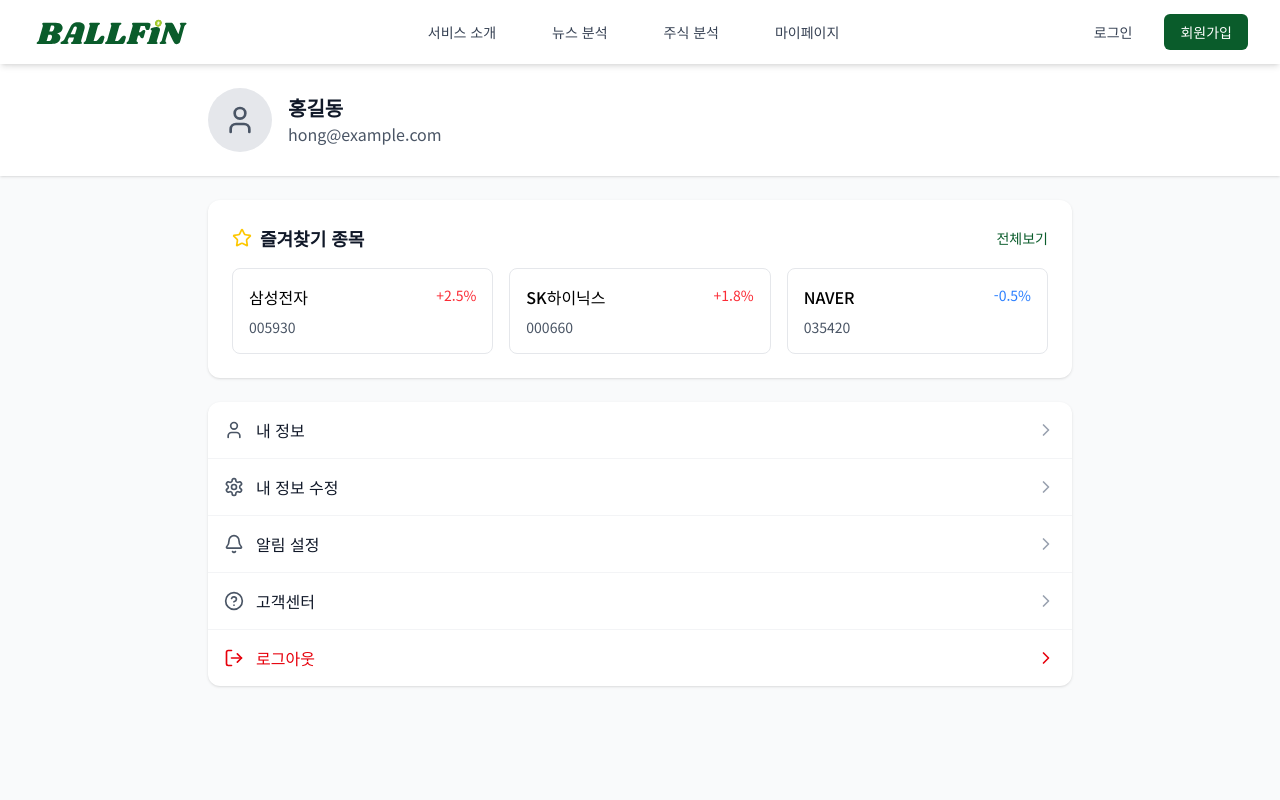
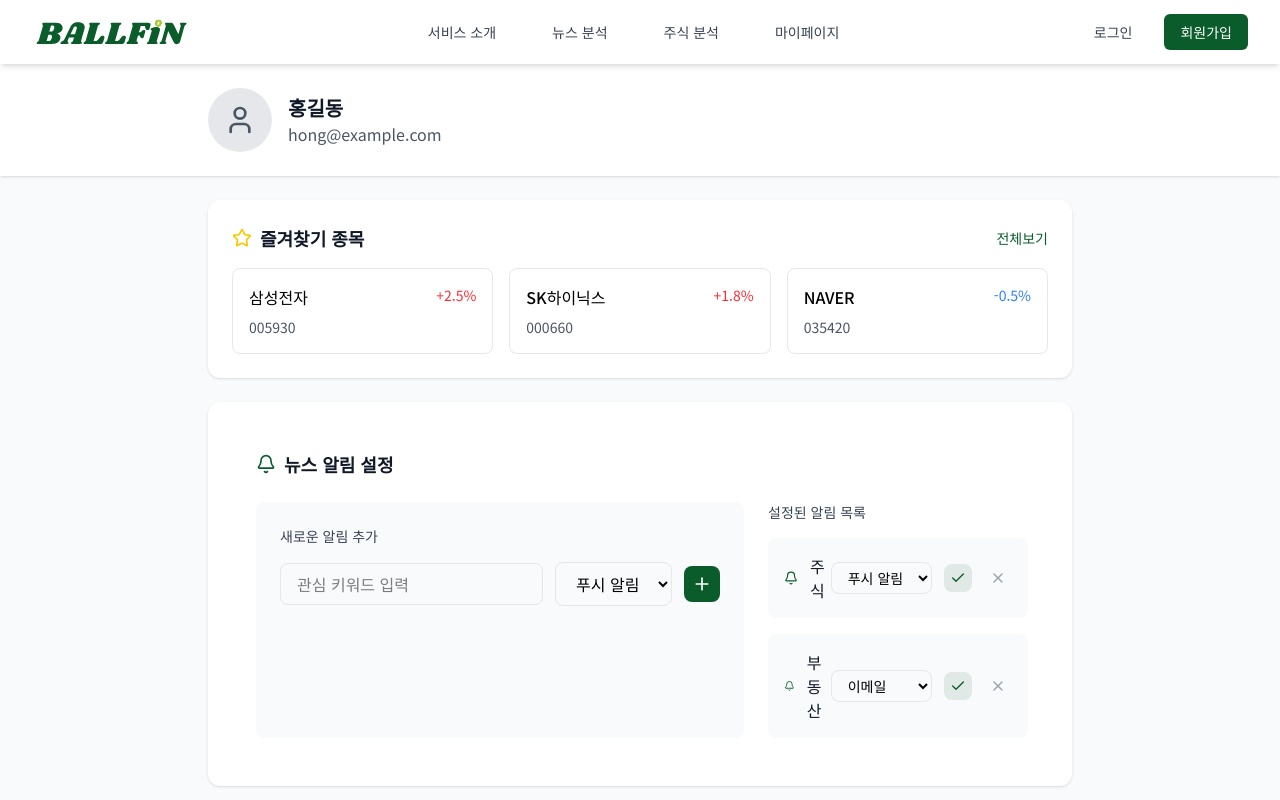
Before and after one commit to BALLFiN/BALLFiN-FE, a React (Vite) app: page /mypage in a window 1280 px wide. Shown: the top 800 px of the page. Built offline with nearby package versions, Linux system fonts and the light colour scheme; a web font is replaced by a local one.

Commit message:
🎨: 뉴스 알람 컴포넌트 구현

```diff
--- /dev/null
+++ b/src/components/auth/myPage/NewsAlarm.tsx
@@ -0,0 +1,180 @@
+import { Bell, Plus, X, Check } from "lucide-react";
+import { useState } from "react";
+import Toast from "@/components/common/Toast";
+
+interface NewsAlert {
+  id: string;
+  keyword: string;
+  isActive: boolean;
+  notificationType: "push" | "email";
+}
+
+export default function NewsAlerts() {
+  const [alerts, setAlerts] = useState<NewsAlert[]>([
+    { id: "1", keyword: "주식", isActive: true, notificationType: "push" },
+    { id: "2", keyword: "부동산", isActive: true, notificationType: "email" },
+  ]);
+  const [newKeyword, setNewKeyword] = useState("");
+  const [selectedType, setSelectedType] = useState<"push" | "email">("push");
+  const [toast, setToast] = useState<{
+    show: boolean;
+    message: string;
+    type: "success" | "error";
+  }>({ show: false, message: "", type: "success" });
+
+  const handleAddAlert = () => {
+    if (newKeyword.trim()) {
+      setAlerts([
+        ...alerts,
+        {
+          id: Date.now().toString(),
+          keyword: newKeyword.trim(),
+          isActive: true,
+          notificationType: selectedType,
+        },
+      ]);
+      setNewKeyword("");
+      setToast({
+        show: true,
+        message: `${newKeyword.trim()}에 대한 ${
+          selectedType === "push" ? "푸시" : "이메일"
+        } 알림 설정이 완료되었습니다.`,
+        type: "success",
+      });
+    }
+  };
+
+  const handleRemoveAlert = (id: string) => {
+    setAlerts(alerts.filter((alert) => alert.id !== id));
+  };
+
+  const handleToggleAlert = (id: string) => {
+    setAlerts(
+      alerts.map((alert) =>
+        alert.id === id ? { ...alert, isActive: !alert.isActive } : alert
+      )
+    );
+  };
+
+  const handleTypeChange = (id: string, type: "push" | "email") => {
+    setAlerts(
+      alerts.map((alert) =>
+        alert.id === id ? { ...alert, notificationType: type } : alert
+      )
+    );
+  };
+
+  return (
+    <div className="p-6">
+      <div className="flex items-center justify-between mb-6">
+        <h2 className="text-lg font-semibold text-gray-900 flex items-center gap-2">
+          <Bell className="text-[#0A5C2B]" size={20} />
+          뉴스 알림 설정
+        </h2>
+      </div>
+
+      <div className="flex gap-6">
+        {/* 알림 추가 섹션 */}
+        <div className="flex-1 bg-gray-50 rounded-lg p-6">
+          <h3 className="text-sm font-medium text-gray-700 mb-4">
+            새로운 알림 추가
+          </h3>
+          <div className="flex items-center gap-3">
+            <input
+              type="text"
+              value={newKeyword}
+              onChange={(e) => setNewKeyword(e.target.value)}
+              placeholder="관심 키워드 입력"
+              className="flex-1 px-4 py-2 border border-gray-200 rounded-lg focus:outline-none focus:ring-2 focus:ring-[#0A5C2B]/20"
+            />
+            <select
+              value={selectedType}
+              onChange={(e) =>
+                setSelectedType(e.target.value as "push" | "email")
+              }
+              className="px-4 py-2 border border-gray-200 rounded-lg focus:outline-none focus:ring-2 focus:ring-[#0A5C2B]/20"
+            >
+              <option value="push">푸시 알림</option>
+              <option value="email">이메일</option>
+            </select>
+            <button
+              onClick={handleAddAlert}
+              className="p-2 bg-[#0A5C2B] text-white rounded-lg hover:bg-[#0A5C2B]/90 transition-colors"
+            >
+              <Plus className="w-5 h-5" />
+            </button>
+          </div>
+        </div>
+
+        {/* 알림 목록 섹션 */}
+        <div className="flex-1">
+          <h3 className="text-sm font-medium text-gray-700 mb-4">
+            설정된 알림 목록
+          </h3>
+          <div className="space-y-4">
+            {alerts.map((alert) => (
+              <div
+                key={alert.id}
+                className="flex items-center justify-between p-4 bg-gray-50 rounded-lg"
+              >
+                <div className="flex items-center gap-3">
+                  <Bell
+                    className={`w-5 h-5 ${
+                      alert.isActive ? "text-[#0A5C2B]" : "text-gray-400"
+                    }`}
+                  />
+                  <span className="font-medium text-gray-900">
+                    {alert.keyword}
+                  </span>
+                </div>
+                <div className="flex items-center gap-3">
+                  <select
+                    value={alert.notificationType}
+                    onChange={(e) =>
+                      handleTypeChange(
+                        alert.id,
+                        e.target.value as "push" | "email"
+                      )
+                    }
+                    className="px-3 py-1 text-sm border border-gray-200 rounded-lg focus:outline-none focus:ring-2 focus:ring-[#0A5C2B]/20"
+                  >
+                    <option value="push">푸시 알림</option>
+                    <option value="email">이메일</option>
+                  </select>
+                  <button
+                    onClick={() => handleToggleAlert(alert.id)}
+                    className={`p-1.5 rounded-lg ${
+                      alert.isActive
+                        ? "bg-[#0A5C2B]/10 text-[#0A5C2B]"
+                        : "bg-gray-200 text-gray-600"
+                    }`}
+                  >
+                    {alert.isActive ? (
+                      <Check className="w-4 h-4" />
+                    ) : (
+                      <X className="w-4 h-4" />
+                    )}
+                  </button>
+                  <button
+                    onClick={() => handleRemoveAlert(alert.id)}
+                    className="p-1.5 text-gray-400 hover:text-gray-600"
+                  >
+                    <X className="w-4 h-4" />
+                  </button>
+                </div>
+              </div>
+            ))}
+          </div>
+        </div>
+      </div>
+
+      {toast.show && (
+        <Toast
+          message={toast.message}
+          type={toast.type}
+          onClose={() => setToast({ ...toast, show: false })}
+        />
+      )}
+    </div>
+  );
+}
--- a/src/pages/auth/myPage.tsx
+++ b/src/pages/auth/myPage.tsx
@@ -7,6 +7,7 @@ import {
   HelpCircle,
   LogOut,
 } from "lucide-react";
+import NewsAlarm from "@/components/auth/myPage/NewsAlarm";
 
 export default function MyPage() {
   const favoriteStocks = [
@@ -73,6 +74,11 @@ export default function MyPage() {
           </div>
         </section>
 
+        {/* 뉴스 알림 설정 */}
+        <section className="bg-white rounded-xl shadow-sm p-6 mb-6">
+          <NewsAlarm />
+        </section>
+
         {/* 메뉴 섹션 */}
         <section className="bg-white rounded-xl shadow-sm">
           <div className="divide-y divide-gray-100">
```
